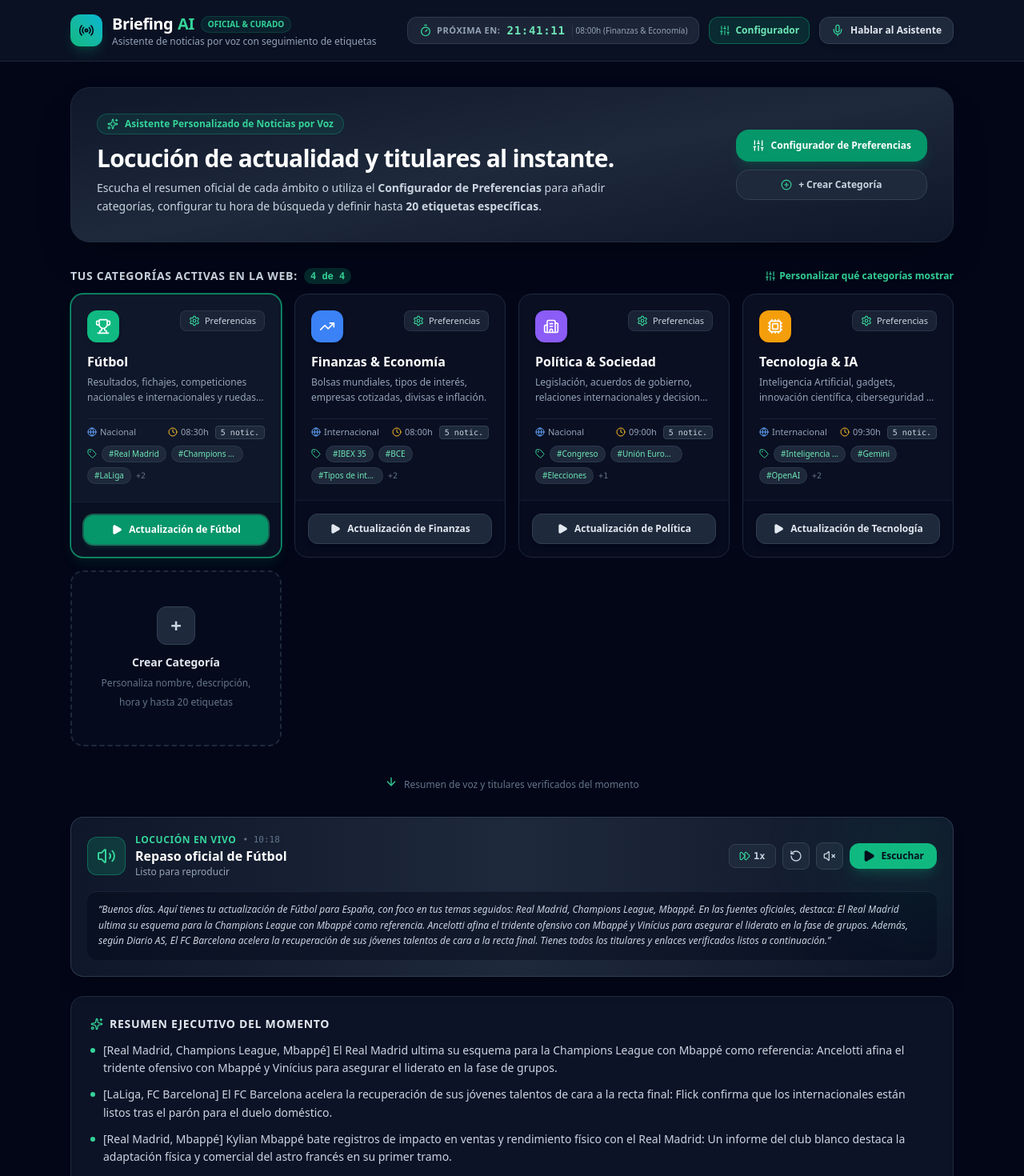
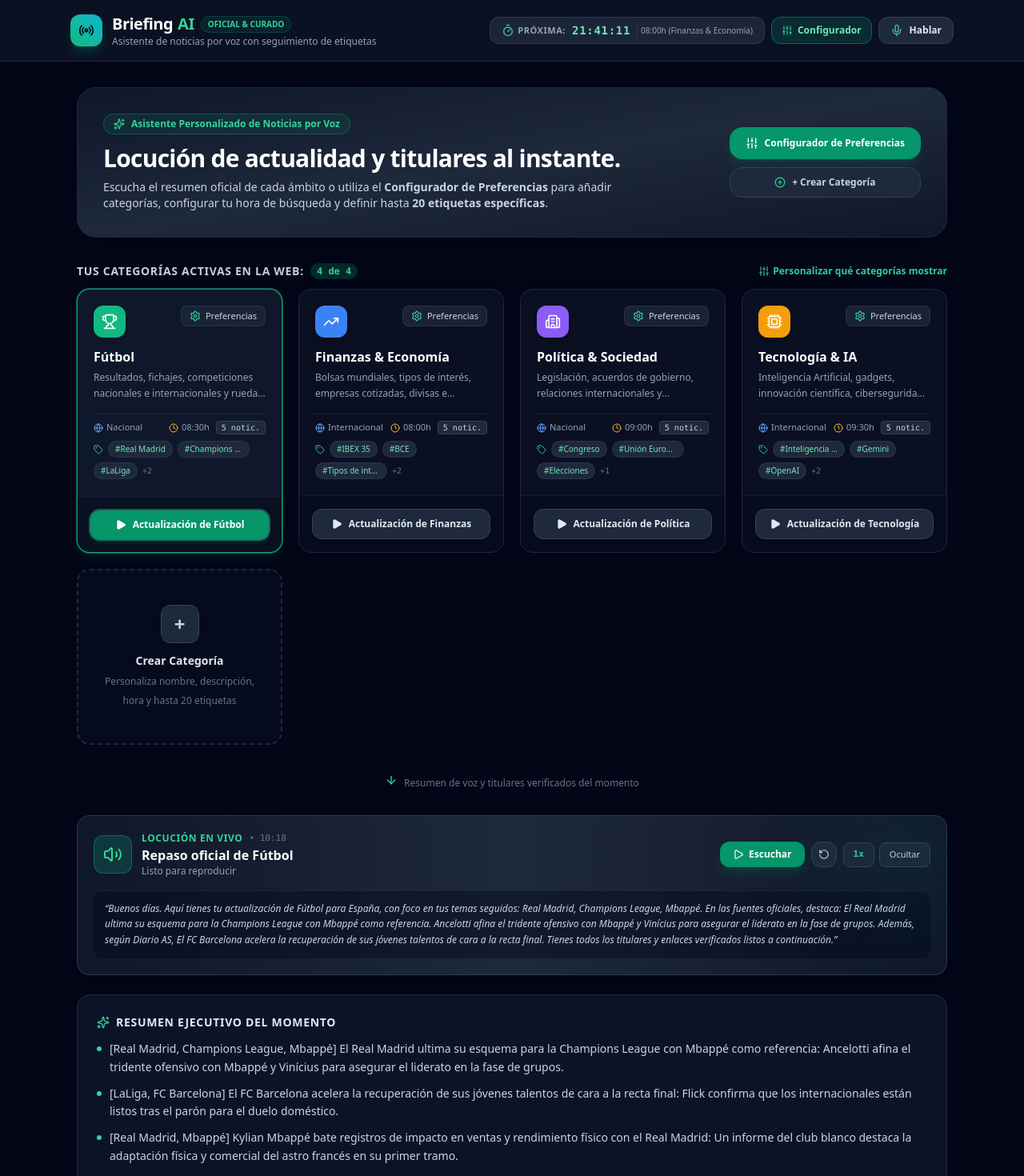
Before and after one commit to maarcsg27/briefing-ai, a React (Vite) app: page / in a window 1280 px wide. Shown: the top 1470 px of the page at 80% size. Built offline with nearby package versions, Linux system fonts and the light colour scheme.

Commit message:
style: optimize fully responsive layout and aspect ratios for mobile, tablet, and desktop

```diff
--- a/src/App.tsx
+++ b/src/App.tsx
@@ -175,29 +175,29 @@ export const App: React.FC = () => {
         visibleScopeIds={visibleScopeIds}
       />
 
-      {/* Contenedor Principal */}
-      <main className="flex-1 max-w-6xl w-full mx-auto px-4 sm:px-6 py-8 space-y-8">
+      {/* Contenedor Principal Adaptativo */}
+      <main className="flex-1 max-w-6xl w-full mx-auto px-3 sm:px-6 lg:px-8 py-5 sm:py-8 space-y-6 sm:space-y-8">
 
         {/* Banner de Bienvenida y Acceso Directo al Configurador */}
-        <div className="relative rounded-3xl bg-gradient-to-br from-slate-900 via-slate-800 to-slate-900 border border-slate-800 p-6 sm:p-8 overflow-hidden shadow-2xl">
-          <div className="flex flex-col md:flex-row md:items-center justify-between gap-6">
+        <div className="relative rounded-2xl sm:rounded-3xl bg-gradient-to-br from-slate-900 via-slate-800 to-slate-900 border border-slate-800 p-4 sm:p-6 md:p-8 overflow-hidden shadow-2xl">
+          <div className="flex flex-col md:flex-row md:items-center justify-between gap-5 sm:gap-6">
             <div className="max-w-2xl">
-              <div className="inline-flex items-center gap-2 px-3 py-1 rounded-full bg-emerald-500/10 border border-emerald-500/30 text-emerald-400 text-xs font-semibold mb-3">
+              <div className="inline-flex items-center gap-1.5 sm:gap-2 px-2.5 sm:px-3 py-1 rounded-full bg-emerald-500/10 border border-emerald-500/30 text-emerald-400 text-[11px] sm:text-xs font-semibold mb-2.5 sm:mb-3">
                 <Sparkles className="w-3.5 h-3.5" />
                 <span>Asistente Personalizado de Noticias por Voz</span>
               </div>
-              <h2 className="text-2xl sm:text-3xl font-extrabold text-white tracking-tight mb-2">
+              <h2 className="text-xl sm:text-2xl md:text-3xl font-extrabold text-white tracking-tight mb-2">
                 Locución de actualidad y titulares al instante.
               </h2>
-              <p className="text-sm text-slate-300 leading-relaxed">
+              <p className="text-xs sm:text-sm text-slate-300 leading-relaxed">
                 Escucha el resumen oficial de cada ámbito o utiliza el <strong>Configurador de Preferencias</strong> para añadir categorías, configurar tu hora de búsqueda y definir hasta <strong>20 etiquetas específicas</strong>.
               </p>
             </div>
 
-            <div className="flex sm:flex-col gap-2.5 shrink-0">
+            <div className="flex flex-col sm:flex-row md:flex-col gap-2.5 shrink-0 w-full sm:w-auto">
               <button
                 onClick={() => handleOpenConfigurator()}
-                className="flex items-center justify-center gap-2 px-5 py-3 rounded-2xl bg-emerald-600 hover:bg-emerald-500 text-white font-bold text-xs shadow-lg shadow-emerald-600/20 transition"
+                className="flex items-center justify-center gap-2 px-4 sm:px-5 py-2.5 sm:py-3 rounded-xl sm:rounded-2xl bg-emerald-600 hover:bg-emerald-500 text-white font-bold text-xs shadow-lg shadow-emerald-600/20 transition w-full sm:w-auto"
               >
                 <Sliders className="w-4 h-4" />
                 <span>Configurador de Preferencias</span>
@@ -205,9 +205,9 @@ export const App: React.FC = () => {
 
               <button
                 onClick={() => {
-                  handleOpenConfigurator();
+                  handleOpenConfigurator(undefined, 'create');
                 }}
-                className="flex items-center justify-center gap-2 px-4 py-2.5 rounded-2xl bg-slate-800 hover:bg-slate-700 text-slate-300 hover:text-white font-semibold text-xs border border-slate-700 transition"
+                className="flex items-center justify-center gap-2 px-4 py-2.5 rounded-xl sm:rounded-2xl bg-slate-800 hover:bg-slate-700 text-slate-300 hover:text-white font-semibold text-xs border border-slate-700 transition w-full sm:w-auto"
               >
                 <PlusCircle className="w-3.5 h-3.5 text-emerald-400" />
                 <span>+ Crear Categoría</span>
@@ -218,19 +218,19 @@ export const App: React.FC = () => {
 
         {/* Sección de Categorías y Botones de Ámbito */}
         <section className="space-y-3">
-          <div className="flex items-center justify-between">
+          <div className="flex flex-col sm:flex-row sm:items-center justify-between gap-2">
             <div className="flex items-center gap-2">
-              <h3 className="text-sm font-bold uppercase tracking-wider text-slate-300">
+              <h3 className="text-xs sm:text-sm font-bold uppercase tracking-wider text-slate-300">
                 Tus Categorías Activas en la Web:
               </h3>
-              <span className="text-xs px-2 py-0.5 rounded-full bg-emerald-500/20 text-emerald-400 font-mono font-semibold">
+              <span className="text-[10px] sm:text-xs px-2 py-0.5 rounded-full bg-emerald-500/20 text-emerald-400 font-mono font-semibold">
                 {scopes.filter((s) => visibleScopeIds.includes(s.id)).length} de {scopes.length}
               </span>
             </div>
 
             <button
               onClick={() => handleOpenConfigurator(undefined, 'selector')}
-              className="text-xs text-emerald-400 hover:text-emerald-300 flex items-center gap-1 font-semibold transition"
+              className="text-xs text-emerald-400 hover:text-emerald-300 flex items-center gap-1 font-semibold transition self-start sm:self-auto"
             >
               <Sliders className="w-3.5 h-3.5" />
               <span>Personalizar qué categorías mostrar</span>
--- a/src/components/BriefingPlayer.tsx
+++ b/src/components/BriefingPlayer.tsx
@@ -1,5 +1,5 @@
 import React, { useState, useEffect } from 'react';
-import { Volume2, VolumeX, Play, Pause, RotateCcw, FastForward } from 'lucide-react';
+import { Volume2, Play, Pause, RotateCcw, Square } from 'lucide-react';
 import { speechService } from '../services/speechService';
 import type { BriefingResult } from '../types';
 
@@ -15,6 +15,7 @@ export const BriefingPlayer: React.FC<BriefingPlayerProps> = ({
   const [isPlaying, setIsPlaying] = useState(false);
   const [isPaused, setIsPaused] = useState(false);
   const [speechRate, setSpeechRate] = useState<number>(1.0);
+  const [showTranscript, setShowTranscript] = useState<boolean>(true);
 
   useEffect(() => {
     // Suscribirse a los cambios de estado de la voz
@@ -113,64 +114,78 @@ export const BriefingPlayer: React.FC<BriefingPlayerProps> = ({
           </div>
         </div>
 
-        {/* Controles del Reproductor */}
-        <div className="flex items-center gap-2 self-stretch sm:self-auto justify-end">
+        {/* Controles de Reproducción y Velocidad Adaptados */}
+        <div className="flex flex-wrap items-center justify-between sm:justify-end gap-2 w-full md:w-auto pt-2 md:pt-0 border-t md:border-t-0 border-slate-800">
 
-          {/* Selector de velocidad */}
-          <button
-            onClick={handleSpeedChange}
-            className="px-3 py-1.5 rounded-lg bg-slate-800 hover:bg-slate-700 text-slate-300 text-xs font-mono font-semibold border border-slate-700 transition flex items-center gap-1"
-            title="Cambiar velocidad de locución"
-          >
-            <FastForward className="w-3.5 h-3.5 text-emerald-400" />
-            <span>{speechRate}x</span>
-          </button>
-
-          {/* Reiniciar */}
-          <button
-            onClick={handlePlay}
-            className="p-2 rounded-lg bg-slate-800 hover:bg-slate-700 text-slate-300 hover:text-white border border-slate-700 transition"
-            title="Reiniciar audio"
-          >
-            <RotateCcw className="w-4 h-4" />
-          </button>
-
-          {/* Parar */}
-          <button
-            onClick={handleStop}
-            className="p-2 rounded-lg bg-slate-800 hover:bg-slate-700 text-slate-300 hover:text-white border border-slate-700 transition"
-            title="Detener audio"
-          >
-            <VolumeX className="w-4 h-4" />
-          </button>
-
-          {/* Play / Pausa Principal */}
+          <div className="flex items-center gap-1.5 sm:gap-2">
+            {/* Play / Pausa */}
             <button
               onClick={handleTogglePlay}
-            className="flex items-center gap-2 px-4 py-2 rounded-xl bg-emerald-500 hover:bg-emerald-400 text-slate-950 text-xs font-bold shadow-lg shadow-emerald-500/20 transition"
+              className="flex items-center gap-1.5 px-3.5 sm:px-4 py-2 rounded-xl bg-emerald-600 hover:bg-emerald-500 text-white font-bold text-xs shadow-lg shadow-emerald-600/20 transition"
             >
               {isPlaying && !isPaused ? (
                 <>
-                <Pause className="w-4 h-4 fill-current" />
+                  <Pause className="w-3.5 h-3.5" />
                   <span>Pausar</span>
                 </>
               ) : (
                 <>
-                <Play className="w-4 h-4 fill-current" />
-                <span>Escuchar</span>
+                  <Play className="w-3.5 h-3.5" />
+                  <span>{isPaused ? 'Reanudar' : 'Escuchar'}</span>
                 </>
               )}
             </button>
+
+            {/* Detener */}
+            {isPlaying && (
+              <button
+                onClick={handleStop}
+                title="Detener locución"
+                className="p-2 rounded-xl bg-slate-800 hover:bg-slate-700 text-slate-300 hover:text-rose-400 border border-slate-700 transition"
+              >
+                <Square className="w-3.5 h-3.5" />
+              </button>
+            )}
+
+            {/* Replay */}
+            <button
+              onClick={handlePlay}
+              title="Volver a escuchar desde el inicio"
+              className="p-2 rounded-xl bg-slate-800 hover:bg-slate-700 text-slate-300 hover:text-white border border-slate-700 transition"
+            >
+              <RotateCcw className="w-3.5 h-3.5" />
+            </button>
+          </div>
+
+          <div className="flex items-center gap-1.5">
+            {/* Selector de Velocidad */}
+            <button
+              onClick={handleSpeedChange}
+              title="Cambiar velocidad de reproducción"
+              className="px-2.5 sm:px-3 py-1.5 rounded-lg bg-slate-800/80 hover:bg-slate-700 border border-slate-700 text-[11px] font-mono font-bold text-emerald-400 transition"
+            >
+              {speechRate}x
+            </button>
+
+            {/* Alternar Transcripción */}
+            <button
+              onClick={() => setShowTranscript(!showTranscript)}
+              className="px-2.5 sm:px-3 py-1.5 rounded-lg bg-slate-800/80 hover:bg-slate-700 border border-slate-700 text-[11px] text-slate-300 hover:text-white transition"
+            >
+              {showTranscript ? 'Ocultar' : 'Ver Guion'}
+            </button>
+          </div>
         </div>
       </div>
 
       {/* Guion de locución transcrito */}
-      <div className="mt-4 pt-3 border-t border-slate-800/80 bg-slate-950/40 p-3.5 rounded-xl">
+      {showTranscript && (
+        <div className="mt-4 pt-3 border-t border-slate-800/80 bg-slate-950/40 p-3.5 rounded-xl animate-fadeIn">
           <p className="text-xs text-slate-300 italic leading-relaxed">
             &ldquo;{briefing.audioScript}&rdquo;
           </p>
         </div>
-
+      )}
     </div>
   );
 };
--- a/src/components/Header.tsx
+++ b/src/components/Header.tsx
@@ -155,46 +155,46 @@ export const Header: React.FC<HeaderProps> = ({
           </div>
         </div>
 
-        {/* Cuenta Atrás y Acciones de Voz */}
-        <div className="flex items-center gap-3 w-full sm:w-auto justify-between sm:justify-end">
+        {/* Cuenta Atrás y Acciones de Voz adaptadas a Móvil / Tablet / Desktop */}
+        <div className="flex flex-wrap items-center justify-between sm:justify-end gap-2 w-full sm:w-auto">
 
           {/* Reloj con Cuenta Atrás hasta la siguiente hora de actualización */}
           <div
             title={`Próxima actualización a las ${nextUpdateInfo.time} h (${nextUpdateInfo.scopeName})`}
-            className="flex items-center gap-2 px-3.5 py-1.5 rounded-xl bg-slate-800/90 hover:bg-slate-800 border border-slate-700/80 shadow-inner group transition"
+            className="flex items-center gap-1.5 sm:gap-2 px-2.5 sm:px-3.5 py-1.5 rounded-xl bg-slate-800/90 hover:bg-slate-800 border border-slate-700/80 shadow-inner group transition text-left"
           >
-            <div className="flex items-center gap-1.5">
-              <Timer className="w-4 h-4 text-emerald-400 animate-pulse" />
-              <span className="text-[11px] uppercase font-bold tracking-wider text-slate-400 group-hover:text-emerald-300 transition">
-                Próxima en:
+            <div className="flex items-center gap-1">
+              <Timer className="w-3.5 h-3.5 sm:w-4 sm:h-4 text-emerald-400 animate-pulse shrink-0" />
+              <span className="text-[10px] sm:text-[11px] uppercase font-bold tracking-wider text-slate-400 group-hover:text-emerald-300 transition">
+                Próxima:
               </span>
             </div>
             <span className="font-mono text-xs sm:text-sm font-bold text-emerald-300 tracking-wider">
               {countdown}
             </span>
-            <span className="text-[10px] text-slate-400 font-medium pl-1 border-l border-slate-700/60 hidden md:inline">
+            <span className="text-[10px] text-slate-400 font-medium pl-1 border-l border-slate-700/60 hidden lg:inline">
               {nextUpdateInfo.time}h ({nextUpdateInfo.scopeName})
             </span>
           </div>
 
+          <div className="flex items-center gap-1.5 sm:gap-2">
             {/* Botón de Configurador General */}
             {onOpenConfigurator && (
               <button
                 onClick={onOpenConfigurator}
                 title="Abrir configurador de categorías y preferencias"
-              className="flex items-center gap-1.5 px-3 py-2 rounded-xl text-xs font-semibold bg-emerald-600/20 hover:bg-emerald-600/30 text-emerald-300 border border-emerald-500/40 transition shadow-sm"
+                className="flex items-center gap-1.5 px-2.5 sm:px-3 py-1.5 sm:py-2 rounded-xl text-xs font-semibold bg-emerald-600/20 hover:bg-emerald-600/30 text-emerald-300 border border-emerald-500/40 transition shadow-sm"
               >
                 <Sliders className="w-3.5 h-3.5 text-emerald-400" />
-              <span className="hidden sm:inline">Configurador</span>
+                <span className="inline">Configurador</span>
               </button>
             )}
 
             {/* Botón de Comando por Voz */}
-          <div className="flex items-center gap-2">
             <button
               onClick={handleToggleListen}
               title="Pedir actualización por voz"
-              className={`flex items-center gap-2 px-3.5 py-2 rounded-xl text-xs font-semibold transition-all shadow-md ${
+              className={`flex items-center gap-1.5 sm:gap-2 px-2.5 sm:px-3.5 py-1.5 sm:py-2 rounded-xl text-xs font-semibold transition-all shadow-md ${
                 isListening
                   ? 'bg-rose-500 text-white animate-pulse shadow-rose-500/30 ring-2 ring-rose-400/50'
                   : 'bg-slate-800 hover:bg-slate-700 text-slate-200 border border-slate-700 hover:border-slate-600'
@@ -202,13 +202,13 @@ export const Header: React.FC<HeaderProps> = ({
             >
               {isListening ? (
                 <>
-                  <MicOff className="w-4 h-4" />
+                  <MicOff className="w-3.5 h-3.5 sm:w-4 sm:h-4" />
                   <span>Escuchando...</span>
                 </>
               ) : (
                 <>
-                  <Mic className="w-4 h-4 text-emerald-400" />
-                  <span>Hablar al Asistente</span>
+                  <Mic className="w-3.5 h-3.5 sm:w-4 sm:h-4 text-emerald-400" />
+                  <span className="hidden sm:inline">Hablar</span>
                 </>
               )}
             </button>
--- a/src/components/ScopeGrid.tsx
+++ b/src/components/ScopeGrid.tsx
@@ -49,7 +49,7 @@ export const ScopeGrid: React.FC<ScopeGridProps> = ({
   };
 
   return (
-    <div className="grid grid-cols-1 md:grid-cols-2 lg:grid-cols-4 gap-4">
+    <div className="grid grid-cols-1 sm:grid-cols-2 lg:grid-cols-3 xl:grid-cols-4 gap-3.5 sm:gap-4 lg:gap-5">
       {scopes.map((scope) => {
         const prefs = preferencesMap[scope.id] || scope.defaultPreferences;
         const isActive = activeScopeId === scope.id;
```
Also changed, not shown: src/components/PreferencesConfigurator.tsx (+23 -23 lines). Lines whose indentation alone changed are shown as unchanged.
